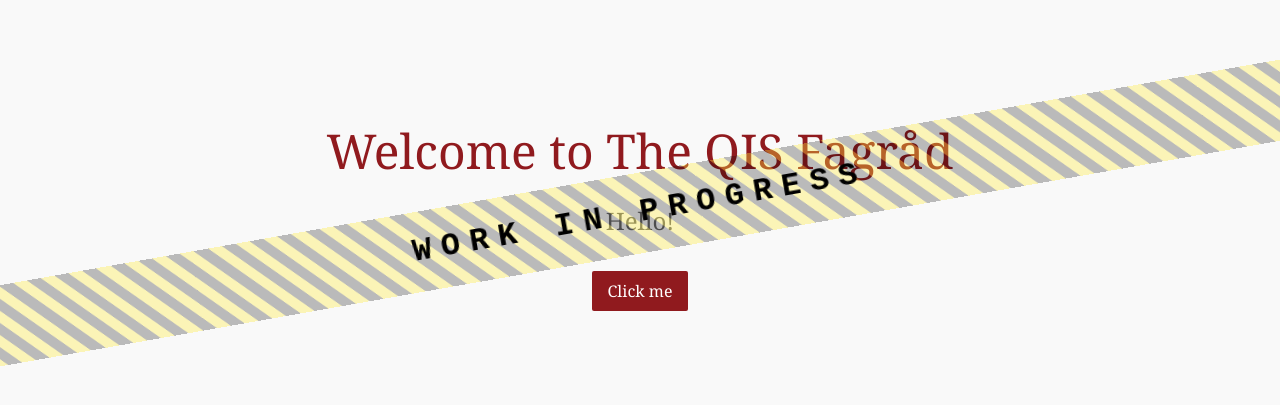
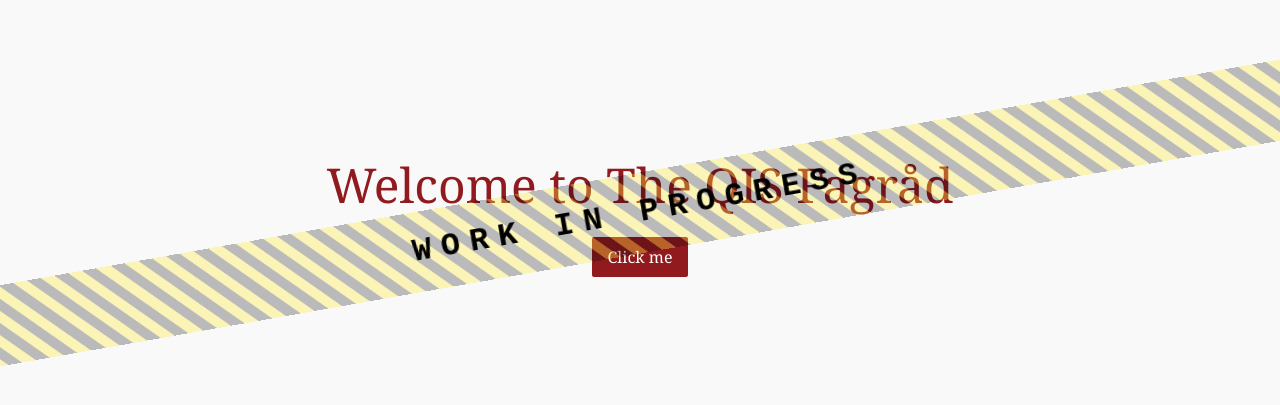
Before and after one commit to QIS-Fagrad/qis-fagrad.github.io, a SvelteKit app: page / in a window 1280 px wide. Shown: the part 187-592 px from the top of the page. Built offline with nearby package versions, Linux system fonts and the light colour scheme.

Commit message:
Removes hello

```diff
--- a/src/routes/+page.svelte
+++ b/src/routes/+page.svelte
@@ -5,7 +5,6 @@
 <main>
 	<div class="tape">WORK IN PROGRESS</div>
 	<h1>Welcome to The QIS Fagråd</h1>
-	<p>Hello!</p>
 	<button on:click={() => alert('Thanks for visiting!')}> Click me </button>
 </main>
 
@@ -25,11 +24,6 @@
 		font-size: 3rem;
 		margin-bottom: 1rem;
 		color: #901a1e;
-	}
-	p {
-		font-size: 1.5rem;
-		margin-bottom: 2rem;
-		color: #666666;
 	}
 	button {
 		padding: 0.5rem 1rem;
```
